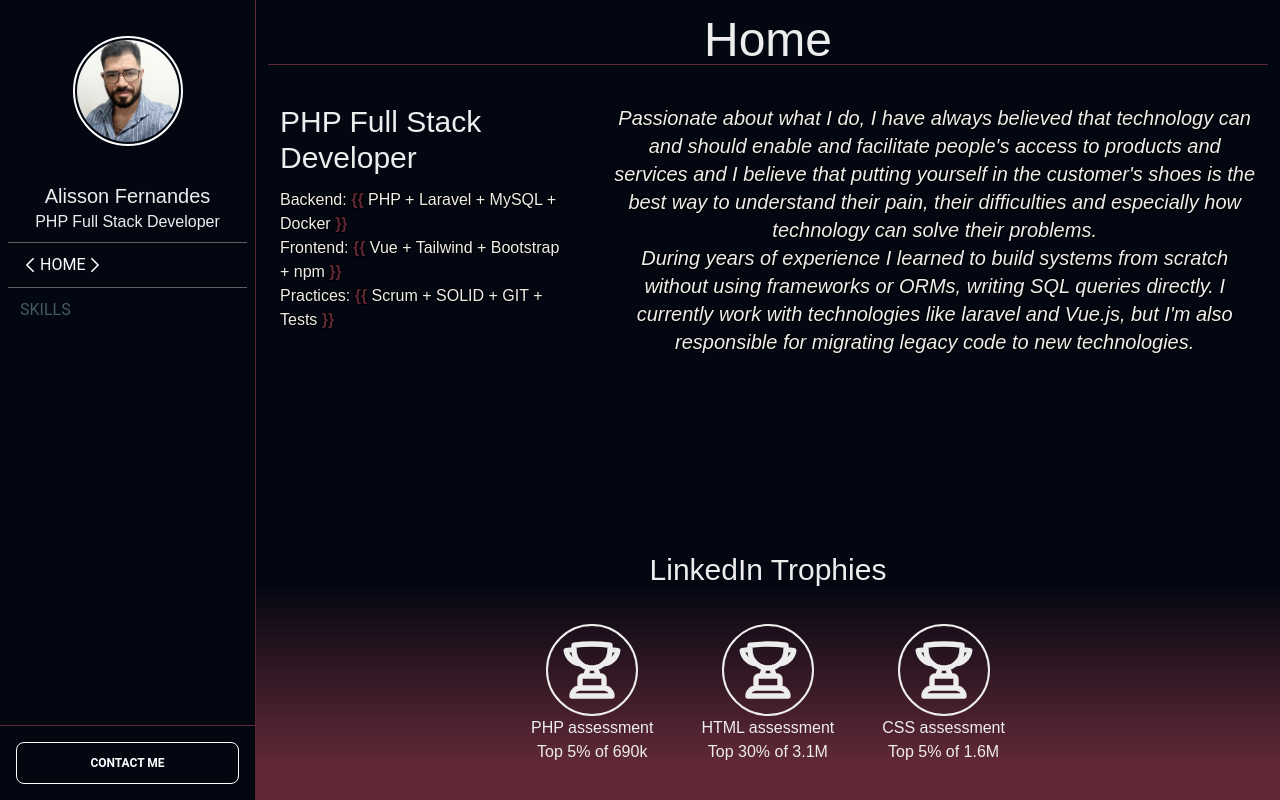
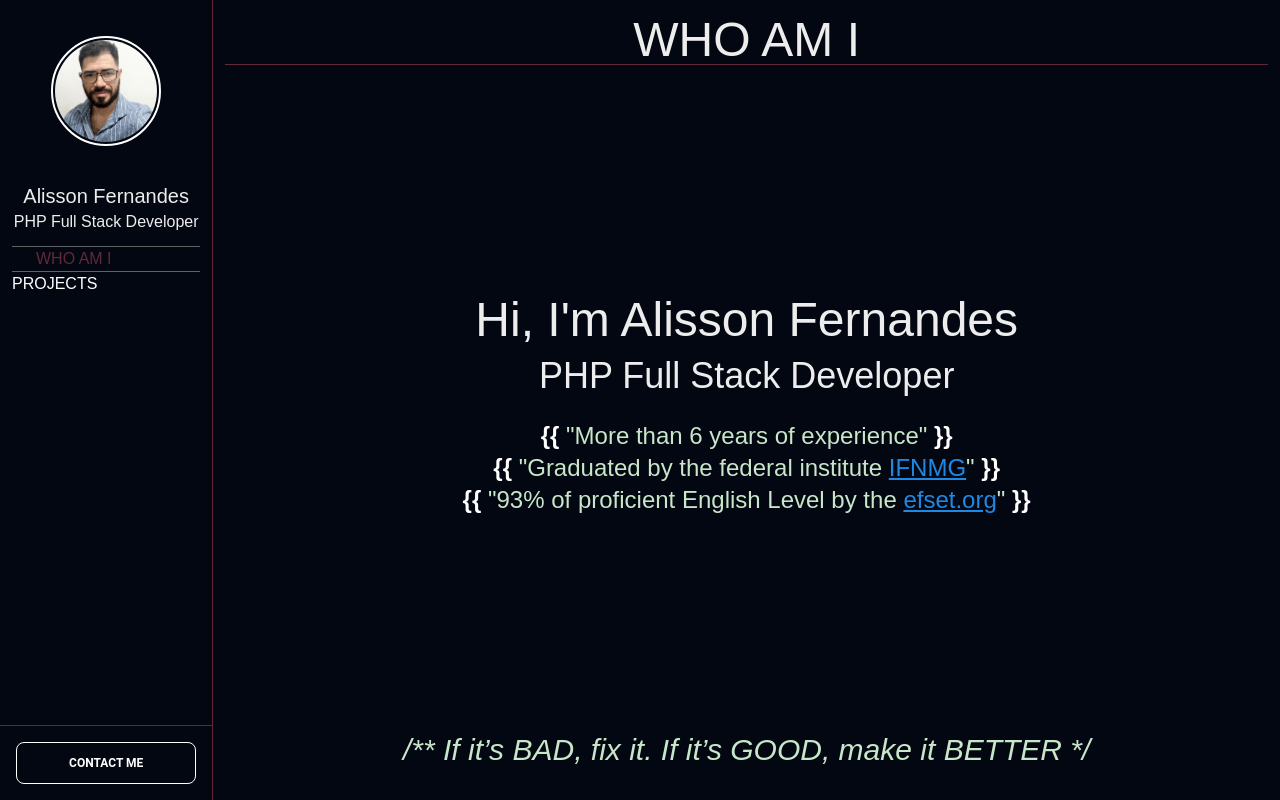
Before and after one commit to alisson04/cv, a React (Vite) app: page / in a window 1280 px wide. Shown: the top 800 px of the page. Built offline with nearby package versions, Linux system fonts and the light colour scheme.

Commit message:
STORY--changed-to-landing-page-style

```diff
--- a/package.json
+++ b/package.json
@@ -17,7 +17,8 @@
     "@material-tailwind/react": "^2.0.4",
     "react": "^18.2.0",
     "react-dom": "^18.2.0",
-    "react-router-dom": "^6.14.0"
+    "react-router-dom": "^6.14.0",
+    "react-scroll": "^1.8.9"
   },
   "devDependencies": {
     "@types/react": "^18.0.37",
--- a/src/App.css
+++ b/src/App.css
@@ -14,3 +14,7 @@
 .text-stroke-white {
     text-shadow: -1px -1px 0 #612937, 1px -1px 0 #612937, -1px 1px 0 #612937, 1px 1px 0 #612937;
 }
+
+section {
+    height: 100vh;
+}
--- a/src/App.jsx
+++ b/src/App.jsx
@@ -4,12 +4,12 @@ import { Outlet } from "react-router-dom";
 
 function App() {
   return (
-    <div className="app font-main">
-      <div className="grid grid-cols-5">
+    <div className="app font-main flex">
+      <div className="w-1/6">
         <Menu />
-        <div className="col-span-4 ">
-          <Outlet />
-        </div>
+      </div>
+      <div className="w-5/6">
+        <Outlet />
       </div>
     </div>
   )
--- a/src/components/Menu.jsx
+++ b/src/components/Menu.jsx
@@ -1,10 +1,10 @@
 import { FontAwesomeIcon } from '@fortawesome/react-fontawesome';
 import {Avatar, Button } from "@material-tailwind/react";
-import Navbar from "./Navbar.jsx";
+import NavbarScroll from "./NavbarScroll";
 
 const Menu = () => {
   return (
-    <div className="menu h-screen bg-cv-color-4 grid grid-cols-1 content-between border-r border-cv-borders-color">
+    <div className="menu fixed h-screen bg-cv-color-4 grid grid-cols-1 content-between border-r border-cv-borders-color w-1/6">
       <div>
         <div className="flex justify-center p-9">
           <Avatar
@@ -21,7 +21,7 @@ const Menu = () => {
           <h2 className="text-md">PHP Full Stack Developer</h2>
         </div>
 
-        <Navbar />
+        <NavbarScroll />
       </div>
       <div className="p-4 border-t border-cv-borders-color">
         <a
--- /dev/null
+++ b/src/components/NavbarScroll.jsx
@@ -0,0 +1,31 @@
+import React from "react";
+import { List, ListItem } from "@material-tailwind/react";
+import { Link } from "react-scroll";
+import { ChevronRightIcon, ChevronLeftIcon } from "@heroicons/react/24/outline";
+import { useLocation } from 'react-router-dom';
+
+const Navbar = () => {
+    const menuItems = [
+        {name: 'WHO AM I', path: 'home'},
+        {name: 'PROJECTS', path: 'projects'},
+    ];
+  return (
+    <header className="text-white">
+      <nav className="p-3">
+          {menuItems.map((item, index) => (
+            <Link
+              id={index}
+              key={index}
+              activeClass="text-cv-borders-color pl-6 bg-transparent border-t border-b"
+              className="rounded-none border-gray-700 block cursor-pointer"
+              smooth spy to={item.path}
+            >
+              {item.name}
+            </Link>
+          ))}
+      </nav>
+    </header>
+  )
+}
+
+export default Navbar;
--- a/src/pages/Skills.jsx
+++ b/src/components/sections/Skills.jsx
@@ -1,7 +1,7 @@
 import { Card, CardHeader, CardBody, Typography } from "@material-tailwind/react";
 import { CheckIcon } from "@heroicons/react/24/outline";
-import PageTitle from "../components/PageTitle.jsx";
-import PageBody from "../components/PageBody.jsx";
+import PageTitle from "../PageTitle.jsx";
+import PageBody from "../PageBody.jsx";
 
 const skills = [
   {"title": "FRONTEND", "items": ['HTML', 'JavaScript', 'CSS', 'VUE.JS', 'Bootstrap', 'jQuery', 'Tailwindcss']},
--- a/src/pages/Home.jsx
+++ b/src/pages/Home.jsx
@@ -1,6 +1,7 @@
 import PageTitle from "../components/PageTitle.jsx";
 import PageBody from "../components/PageBody.jsx";
 import {TrophyIcon} from "@heroicons/react/24/outline/index.js";
+import Skills from "../components/sections/Skills.jsx";
 
 const assessments = [
   {"title": "PHP assessment", "desc": "Top 5% of 690k"},
@@ -9,69 +10,58 @@ const assessments = [
 ]
 
 const skills = [
-  {title: 'Backend:', desc: ' PHP + Laravel + MySQL + Docker'},
-  {title: 'Frontend:', desc: 'Vue + Tailwind + Bootstrap + npm'},
-  {title: 'Practices:', desc: 'Scrum + SOLID + GIT + Tests'}
+  {title: 'Backend', desc: ' PHP + Laravel + MySQL + Docker'},
+  {title: 'Frontend', desc: 'Vue + Tailwind + Bootstrap + npm'},
+  {title: 'Practices', desc: 'Scrum + SOLID + GIT + Tests'}
 ];
+
+const text = "Passionate about what I do, I have always believed that technology can and\n" +
+  "                should enable and facilitate people's access to products and services and I\n" +
+  "                believe that putting yourself in the customer's shoes is the best way to\n" +
+  "                understand their pain, their difficulties and especially how technology can solve\n" +
+  "                their problems.";
+
+const text2 = "During years of experience I learned to build systems from scratch without\n" +
+  "                using frameworks or ORMs, writing SQL queries directly. I currently work with\n" +
+  "                technologies like laravel and Vue.js, but I'm also responsible for migrating legacy\n" +
+  "                code to new technologies.";
 
 const Home = () => {
   return (
     <div className="header text-center bg-cv-color-3">
-      <PageTitle title="Home" />
-      <PageBody content={
-        <div className="overflow-hidden shadow h-full grid grid-cols-1 gap-4 content-between text-cv-tertiary-color">
-          <div className="grid grid-cols-3 p-3">
-            <div className="text-left p-3">
-              <h2 className="text-3xl pb-3">PHP Full Stack Developer</h2>
+      <section id="home">
+        <PageTitle title="WHO AM I" />
+        <div className="grid grid-cols-1 content-between text-cv-tertiary-color h-screen-90">
+          <div></div>
+          <div>
+            <h2 className="text-5xl pb-3">Hi, I'm Alisson Fernandes</h2>
+            <h3 className="text-4xl mb-6">PHP Full Stack Developer</h3>
+            <p className="text-2xl text-green-100 grid grid-cols-1">
+              <div>
+                <span className="text-white font-bold"> &#123;&#123; </span>
+                "More than 6 years of experience"
+                <span className="text-white font-bold"> &#125;&#125;</span>
+              </div>
+              <div>
+                <span className="text-white font-bold"> &#123;&#123; </span>
+                "Graduated by the federal institute <a className="underline text-blue-600" href="https://www.ifnmg.edu.br/januaria" target="_blank"> IFNMG</a>"
+                <span className="text-white font-bold"> &#125;&#125;</span>
+              </div>
+              <div>
+                <span className="text-white font-bold"> &#123;&#123; </span>
+                "93% of proficient English Level by the <a className="underline text-blue-600" href="https://www.efset.org/" target="_blank"> efset.org</a>"
+                <span className="text-white font-bold"> &#125;&#125;</span>
+              </div>
+            </p>
 
-              <div className="text-1xl">
-                <p className="grid grid-cols-1">
-                  {skills.map((skillTime, index) => (
-                    <span key={ index} className="pr-5 text-stroke-black">
-                      { skillTime.title }
-                      <span className="text-cv-borders-color font-bold "> &#123;&#123; </span>
-                      { skillTime.desc }
-                      <span className="text-cv-borders-color font-bold"> &#125;&#125;</span>
-                    </span>
-                  ))}
-                </p>
-              </div>
-            </div>
-
-            <div className="p-3 text-xl text-center italic col-span-2 text-stroke-black">
-              <p>
-                Passionate about what I do, I have always believed that technology can and
-                should enable and facilitate people's access to products and services and I
-                believe that putting yourself in the customer's shoes is the best way to
-                understand their pain, their difficulties and especially how technology can solve
-                their problems.
-              </p>
-              <p>
-                During years of experience I learned to build systems from scratch without
-                using frameworks or ORMs, writing SQL queries directly. I currently work with
-                technologies like laravel and Vue.js, but I'm also responsible for migrating legacy
-                code to new technologies.
-              </p>
-            </div>
           </div>
-          <div className="pt-5">
-            <h2 className="text-3xl">LinkedIn Trophies</h2>
-            <div className="flex justify-center p-3">
-              {assessments.map((assessment, index) => (
-                <div key={ index } className="flex flex-col text-center p-6">
-                  <p className="flex justify-center">
-                    <span className="rounded-full border-2 p-3">
-                      <TrophyIcon strokeWidth={2} className="h-16 w-16" />
-                    </span>
-                  </p>
-                  <p>{ assessment.title }</p>
-                  <p>{ assessment.desc }</p>
-                </div>
-              ))}
-            </div>
+          <div className="mb-8">
+            <p className="text-3xl text-green-100 italic">/** If it’s BAD, fix it. If it’s GOOD, make it BETTER */</p>
           </div>
         </div>
-      } />
+      </section>
+
+      <section id="projects"><Skills /></section>
     </div>
   )
 }
--- a/tailwind.config.js
+++ b/tailwind.config.js
@@ -12,6 +12,7 @@ module.exports = withMT({
         'cv-color-2': '#ffffff',
         'cv-color-3': '#030712',
         'cv-color-4': '#030712',
+        'cv-color-5': '#1A1A1A',
       },
       fontFamily: {
         'main': ['Arial'],
```
Also changed, not shown: src/main.jsx (+1 -9 lines), 1 other file (tests, documents, lock files or other folders).
